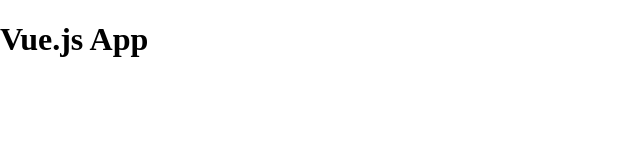
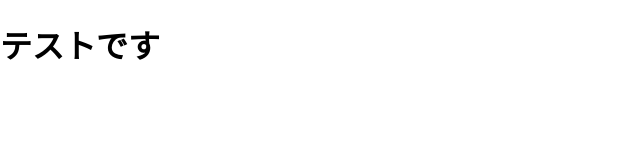
Before and after one commit to haya-chan-4/clone-web-site, a plain HTML site: page index.html in a window 1280 px wide. Shown: the whole page, without its empty margins (0-640 px from the left). Drawn offline with nearby package versions, Linux system fonts and the light colour scheme.

Commit message:
テスト

```diff
--- a/index.html
+++ b/index.html
@@ -11,7 +11,7 @@
 <body>
   <script src="https://cdn.jsdelivr.net/npm/vue@2/dist/vue.js"></script>
   <div id="app">
-    <h1>Vue.js App</h1>
+    <h1>テストです</h1>
   </div>
   <!-- script -->
   <script src="JS/script.js"></script>
```
